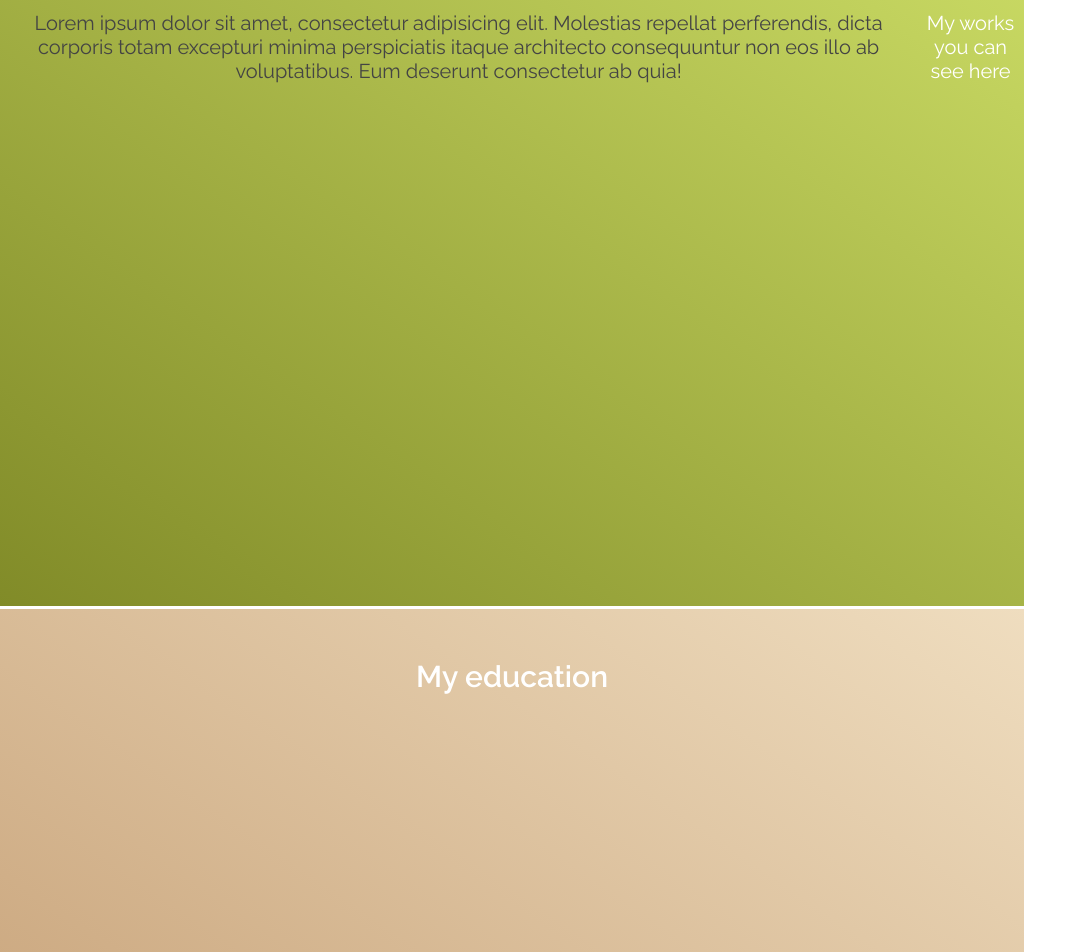
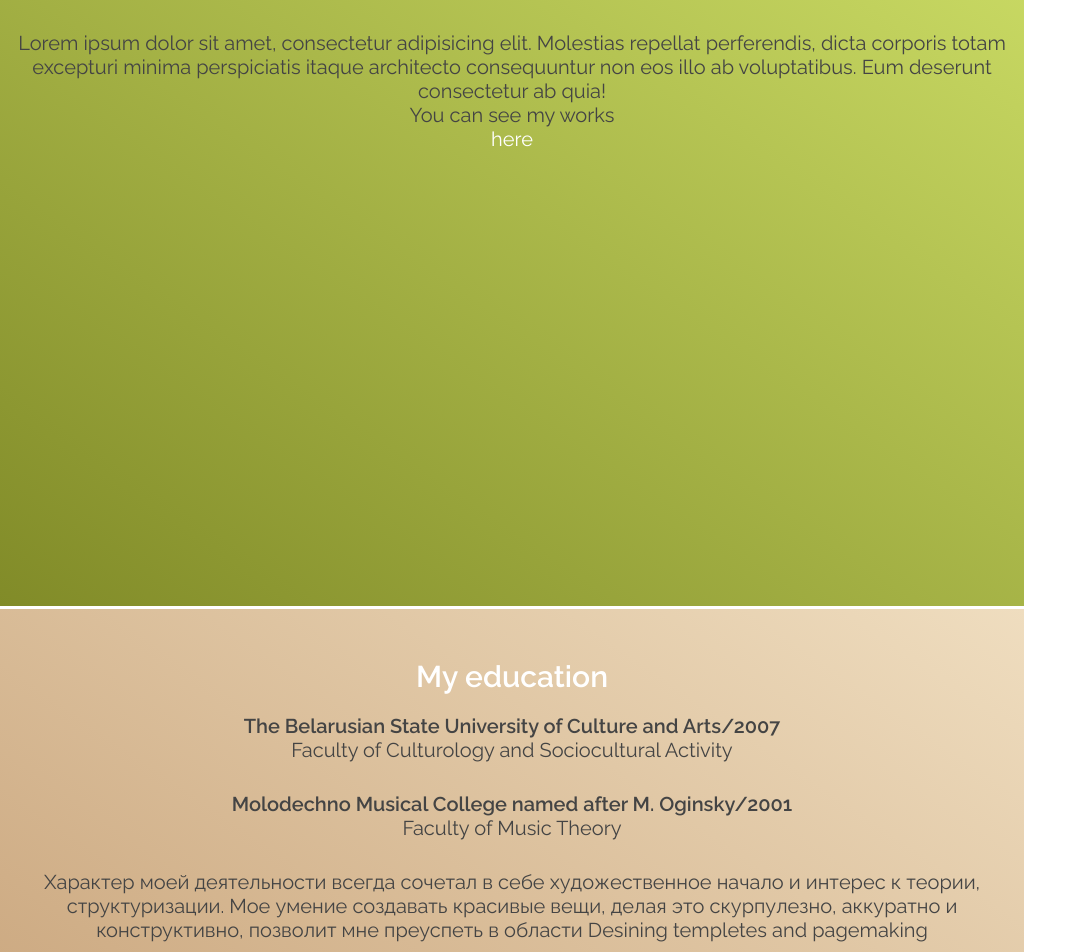
Before and after one commit to OlgaNaranovich/rsschool-codejam1-cv, a plain HTML site: page index.html in a window 1280 px wide. Shown: the part 1500-2452 px from the top of the page, without its empty margins (0-1087 px from the left). Drawn offline with nearby package versions, Linux system fonts and the light colour scheme.

Commit message:
feat: create section EDUCATION

```diff
--- a/index.css
+++ b/index.css
@@ -20,6 +20,7 @@ section {
 
 .content {
   display: flex;
+  flex-direction: column;
   justify-content: center;
   margin: 20px 0;
 }
@@ -84,6 +85,7 @@ header {
 }
 
 .about__content {
+  flex-direction: row;
   margin-bottom: 20px;
 }
 
@@ -147,6 +149,7 @@ header {
 }
 
 .summury__content strong {
+  text-transform: uppercase;
   color: #5a8b1c;
 }
 
@@ -156,6 +159,7 @@ header {
 }
 
 .summury__qualities strong {
+  text-transform: uppercase;
   padding-bottom: 10px;
 }
 
@@ -170,8 +174,13 @@ header {
   background: linear-gradient(to top right, #818b28, #ccdd66);
 }
 
+/*EDUCATION*/
 .education {
   background: linear-gradient(to top right, #c29a6f, #efddbf);
+}
+
+.education p{
+  margin: 0 auto 30px auto;
 }
 
 .english {
--- a/index.html
+++ b/index.html
@@ -31,7 +31,7 @@
           <div class="email"><i class="fa fa-envelope" aria-hidden="true"></i>naranovicholga@gmail.com</div>
           <div class="github"><strong>github</strong> <a href="https://github.com/OlgaNaranovich" target="_blank">https://github.com/OlgaNaranovich</a></div>
         </div>
-        <img src="img/photo.jpg" alt="Olga Naranovich" width="300" height="245">
+        <img src="img/photo.jpg" alt="Olga Naranovich" width="300" height="240">
       </div>
       <p>"I know how your site should look like"</p>
     </section>
@@ -66,20 +66,28 @@
     </section>
     <section id="skills" class="skills">
       <h2>My skills and experience</h2>
-      <div class="content">
-        <p>Lorem ipsum dolor sit amet, consectetur adipisicing elit. Molestias repellat perferendis, dicta corporis totam excepturi minima perspiciatis itaque architecto consequuntur non eos illo ab voluptatibus. Eum deserunt consectetur ab quia!</p>
-        <a href="#">My works you can see here</a>
+      <div class="content skills__content">
+        <div class="content">
+          <p>Lorem ipsum dolor sit amet, consectetur adipisicing elit. Molestias repellat perferendis, dicta corporis totam excepturi minima perspiciatis itaque architecto consequuntur non eos illo ab voluptatibus. Eum deserunt consectetur ab quia!</p>
+          <p>You can see my works </p><a href="#">here</a>
+        </div>
       </div>
     </section>
     <section id="education" class="education">
       <h2>My education</h2>
-      <div class="content">
-        <p></p>
+      <div class="content education__content">
+        <strong>The Belarusian State University of Culture and Arts/2007</strong>
+        <p>Faculty of Culturology and Sociocultural Activity</p>
+        <strong>Molodechno Musical College named after M. Oginsky/2001</strong>
+        <p>Faculty of Music Theory</p>
+        <p>Характер моей деятельности всегда сочетал в себе художественное начало и интерес к
+        теории, структуризации. Мое умение создавать красивые вещи, делая это скурпулезно,
+        аккуратно и конструктивно, позволит мне преуспеть в области Desining templetes and pagemaking</p>
       </div>
     </section>
     <section id="english" class="english">
       <h2>My english</h2>
-      <div class="content">
+      <div class="content english__content">
         <p>At the moment I am actively learning English in "English City". </p>
       </div>
     </section>
```
